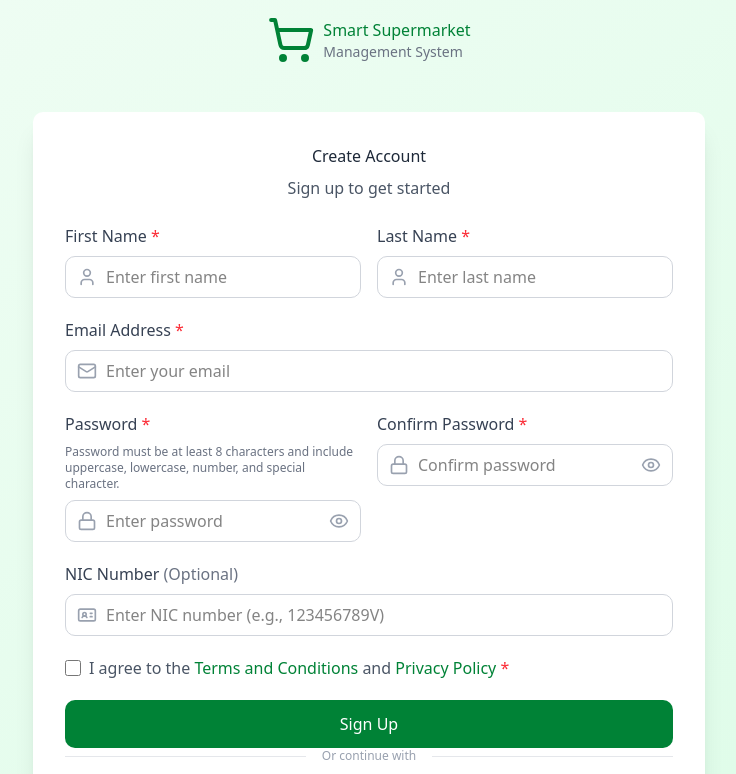
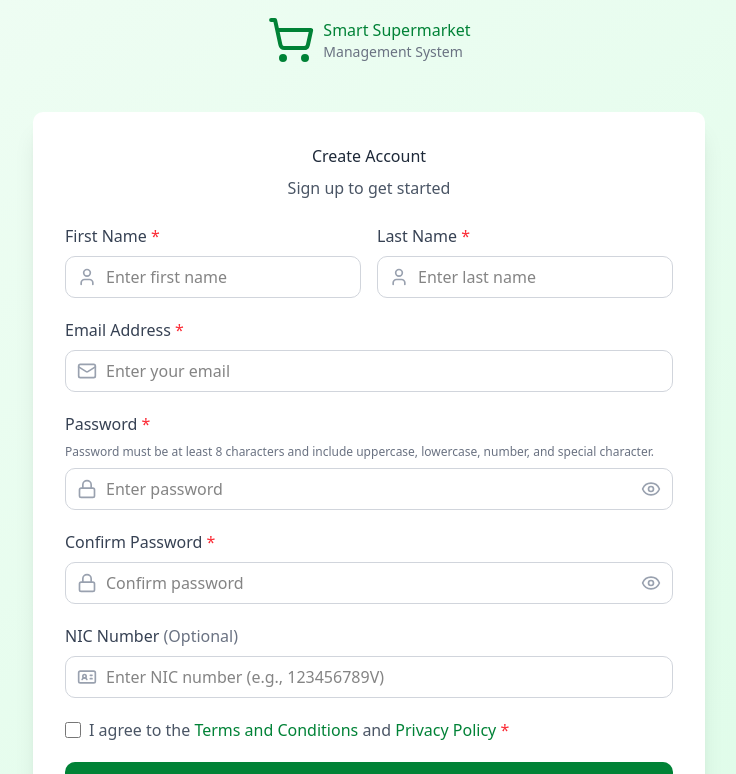
Before and after one commit to Mryasa69/Smart-super-market-management-system, a React (Vite) app in the folder frontend/: page /signup in a window 1280 px wide. Shown: the top 774 px of the page, without its empty margins (271-1007 px from the left). Built offline with nearby package versions, Linux system fonts and the light colour scheme; no server answers.

Commit message:
Fix the password and confirm password place in the sign up form

```diff
--- a/frontend/src/components/pages/SignUpPage.tsx
+++ b/frontend/src/components/pages/SignUpPage.tsx
@@ -223,7 +223,6 @@ export default function SignUpPage({ onLogin }: SignUpPageProps) {
             </div>
 
             {/* Password Fields */}
-            <div className="grid md:grid-cols-2 gap-4">
             <div>
               <label htmlFor="password" className="block text-gray-700 mb-2">
                 Password <span className="text-red-500">*</span>
@@ -285,7 +284,6 @@ export default function SignUpPage({ onLogin }: SignUpPageProps) {
               {errors.confirmPassword && (
                 <p className="text-red-500 text-sm mt-1">{errors.confirmPassword}</p>
               )}
-              </div>
             </div>
 
             {/* NIC (Optional) */}
```
Lines whose indentation alone changed are shown as unchanged.
